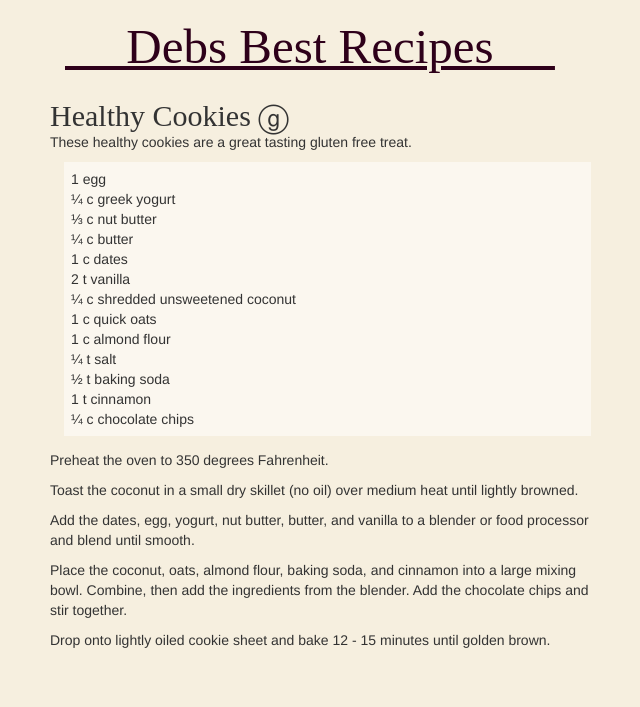
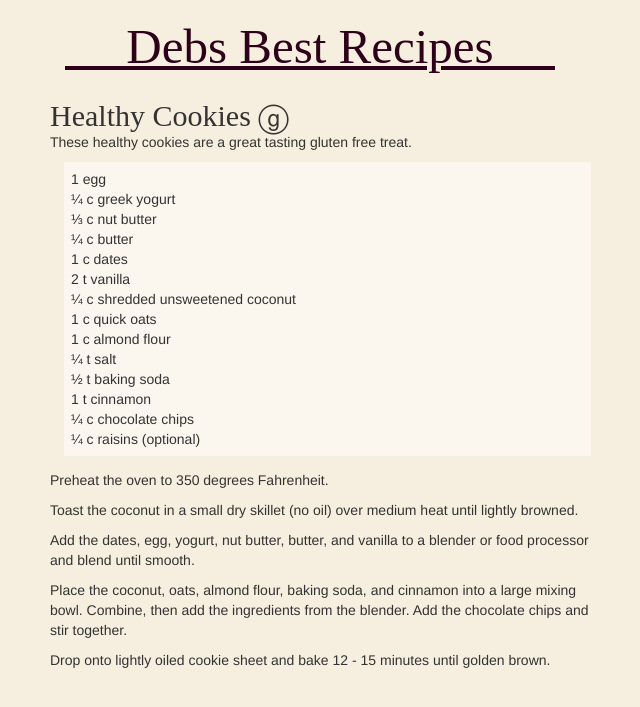
Before and after one commit to JonahBraun/debs-recipes, a Jekyll site: the page built from _posts/2025-08-18-healthy-cookies.md, in a window 1280 px wide. Shown: the top 707 px of the page, without its empty margins (5-645 px from the left). Built offline with Jekyll 4.4.1, drawn with Linux system fonts in a browser that asks for light colours; nearby versions of some CDN libraries; some web fonts are replaced; Markdown is read by kramdown in place of the engine named in the settings.

Commit message:
Update 2025-08-18-healthy-cookies.md

```diff
--- a/_posts/2025-08-18-healthy-cookies.md
+++ b/_posts/2025-08-18-healthy-cookies.md
@@ -18,6 +18,7 @@ These healthy cookies are a great tasting gluten free treat.
 - ½ t baking soda
 - 1 t cinnamon
 - ¼ c chocolate chips
+- ¼ c raisins (optional)
 
 Preheat the oven to 350 degrees Fahrenheit.
 
```
